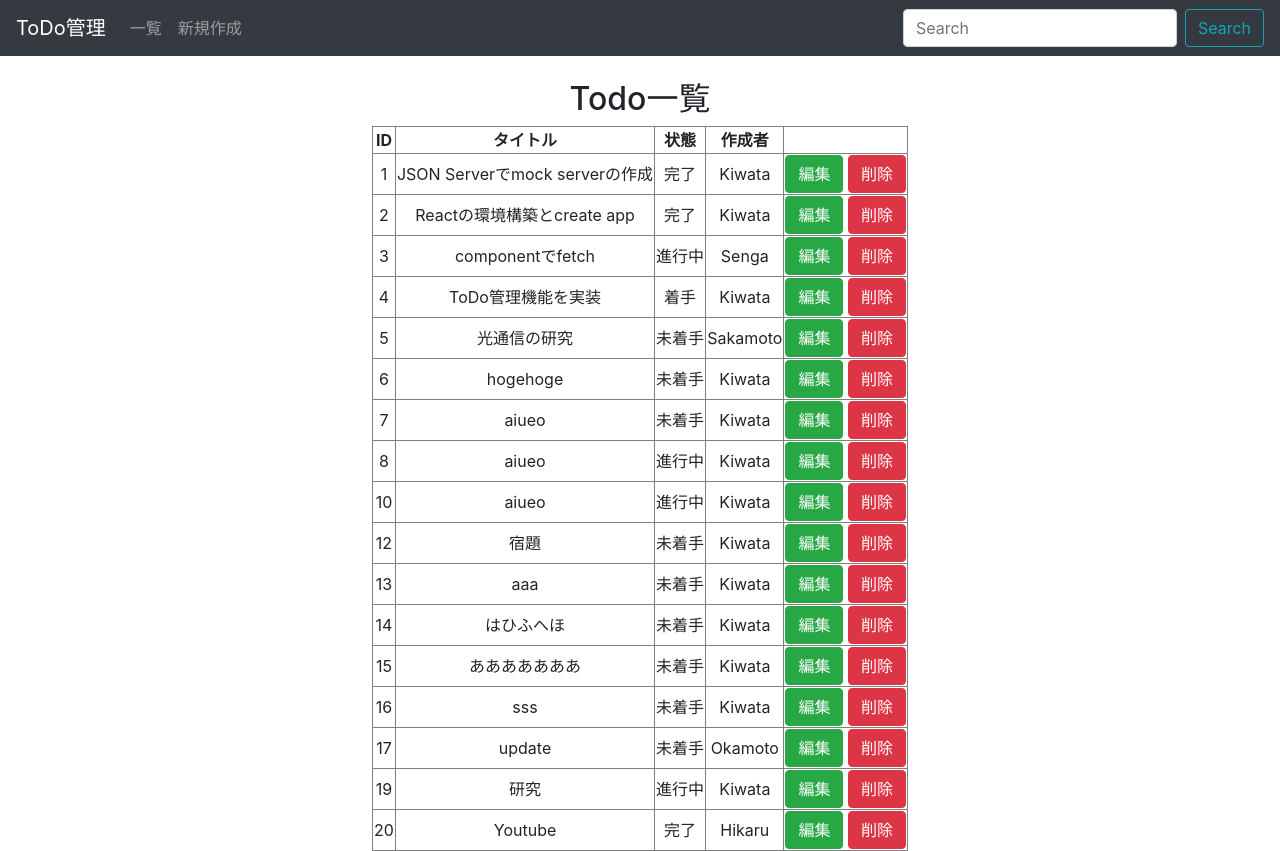
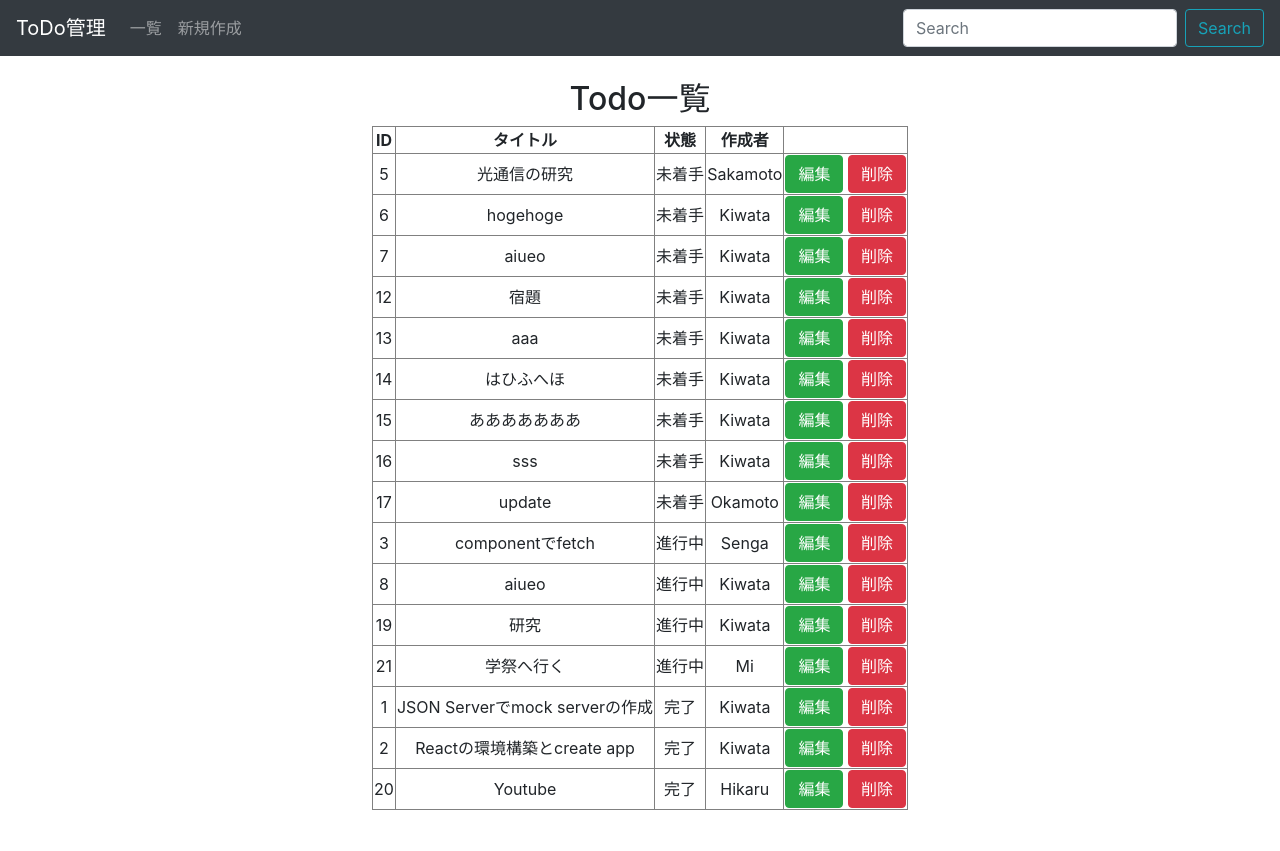
Before and after one commit to dilmnqvovpnmlib/ToDo, a React (Create React App) app in the folder todo/: page /list in a window 1280 px wide. After the commit the page ends 810 px from the top, so only its background shows below. Built offline with nearby package versions, Linux system fonts and the light colour scheme; data requests are answered from the project's data file.

Commit message:
tableをソートするような機能を追加

```diff
--- a/todo/database/db.json
+++ b/todo/database/db.json
@@ -49,12 +49,6 @@
       "id": 8
     },
     {
-      "title": "aiueo",
-      "user": "Kiwata",
-      "status": "進行中",
-      "id": 10
-    },
-    {
       "title": "宿題",
       "user": "Kiwata",
       "status": "未着手",
@@ -101,6 +95,12 @@
       "user": "Hikaru",
       "status": "完了",
       "id": 20
+    },
+    {
+      "title": "学祭へ行く",
+      "user": "Mi",
+      "status": "進行中",
+      "id": 21
     }
   ]
 }
--- a/todo/src/components/TodoList.js
+++ b/todo/src/components/TodoList.js
@@ -5,6 +5,19 @@ import { withRouter } from 'react-router';
 class TodoList extends React.Component {
 	constructor() {
 		super()
+		this.status = [
+      {'label': '未着手', 'value': 'wating'},
+      {'label': '進行中', 'value': 'doing'},
+      {'label': '完了', 'value': 'done'}
+    ]
+		this.UPDATE_CODE = 0
+		this.DELETE_CODE = 1
+		this.mockUrl = 'http://localhost:3001/todos/'
+		this.closeModal = this.closeModal.bind(this)
+		this.openDeleteModal = this.openDeleteModal.bind(this)
+		this.deleteTask = this.deleteTask.bind(this)
+		this.delete = this.delete.bind(this)
+
 		this.state = {
 			showUpdateModal: false,
 			showDeleteModal: false,
@@ -13,14 +26,6 @@ class TodoList extends React.Component {
 			updateID: '',
 			updateTitle: ''
 		}
-		this.UPDATE_CODE = 0
-		this.DELETE_CODE = 1
-		this.mockUrl = 'http://localhost:3001/todos/'
-		this.closeModal = this.closeModal.bind(this)
-
-		this.openDeleteModal = this.openDeleteModal.bind(this)
-		this.deleteTask = this.deleteTask.bind(this)
-		this.delete = this.delete.bind(this)
 	}
 
 	handleToUpdatePage = (item) => {
@@ -71,8 +76,22 @@ class TodoList extends React.Component {
 		this.setState({ showDeleteModal: false })
 	}
 
+	sortGetData(data) {
+		var sortedData = []
+		for(var item in this.status) {
+			for(let index in data.todo.todos) {
+				var targetData = data.todo.todos[index]
+				if(this.status[item].label === targetData.status) {
+					sortedData.push(targetData)
+				}
+			}
+		}
+		return sortedData
+	}
+
 	renderTable(data) {
-		var rows = data.todo.todos.map(item =>
+		var sortData = this.sortGetData(data)
+		var rows = sortData.map(item =>
 			<tr key={ item.id }>
 				<td>{ item.id }</td>
 				<td>{ item.title }</td>
@@ -89,6 +108,7 @@ class TodoList extends React.Component {
 						</Modal.Header>
 						<Modal.Body>
 							<h3>{this.state.deleteId} {this.state.deleteTitle}</h3>
+							<h3>このTodoを削除しますか？</h3>
 						</Modal.Body>
 						<Modal.Footer>
 							<Button onClick={this.delete}>はい</Button>
```
